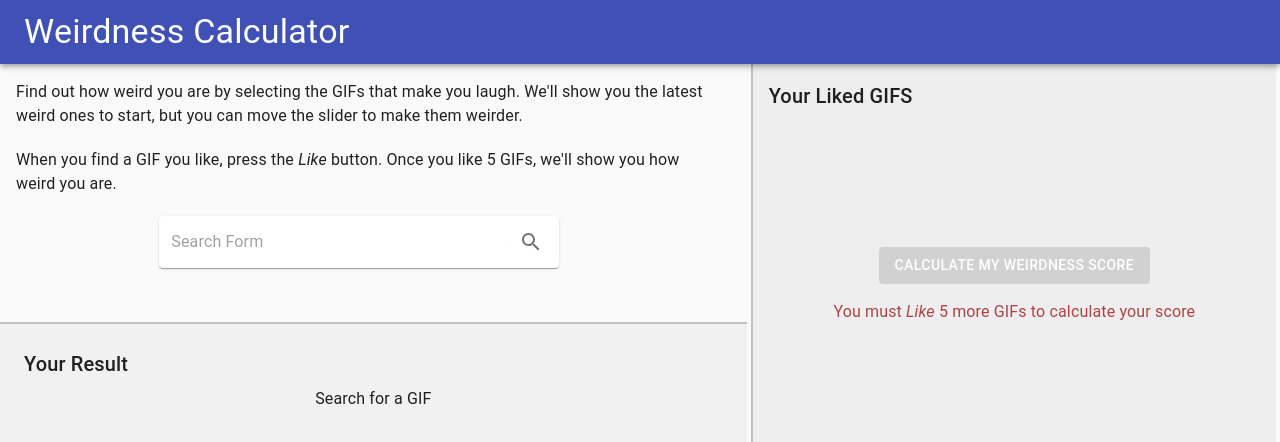
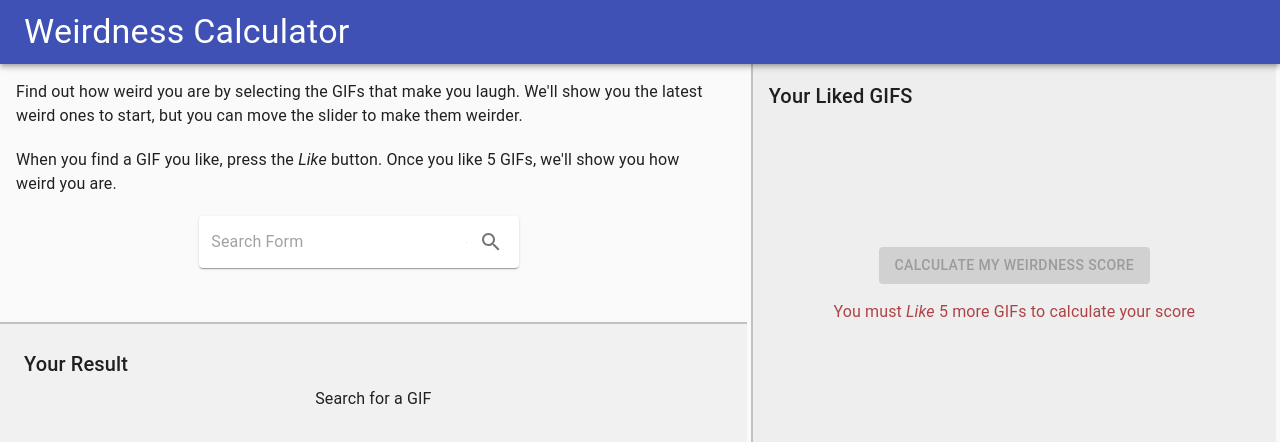
Before and after one commit to AJean144/giphies, a React (Create React App) app: page / in a window 1280 px wide. Shown: the top 442 px of the page. Built offline with nearby package versions, Linux system fonts and the light colour scheme; no server answers.

Commit message:
Some code cleanup

```diff
--- a/src/components/Results/Results.js
+++ b/src/components/Results/Results.js
@@ -63,9 +63,11 @@ const Results = ({ likedGifs, handleStartOver }) => {
         <Grid className={classes.buttons}>
           <Grid container spacing={2} justify="center">
             <Grid item>
-              <Button variant="contained" color="primary" onClick={handleStartOver}>
-                <Link to='/' className={classes.removeLinkUnderline}>Start Over</Link>
+              <Link to='/' className={classes.removeLinkUnderline}>
+                <Button variant="contained" color="primary" onClick={handleStartOver}>
+                  Start Over
               </Button>
+              </Link>
             </Grid>
           </Grid>
         </Grid>
--- a/src/components/RightSection/RightBottomSection.js
+++ b/src/components/RightSection/RightBottomSection.js
@@ -64,9 +64,11 @@ const RightBottomSection = ({ likedGifs, handleUnlike, searchTerms }) => {
         </Grid>
       </Container>
       <Grid container direction="row" justify="center" alignItems="center">
-        <Button variant="contained" color="primary" disabled={allLikedGifsDisplay.length !== 5}>
-          <Link to='/results' className={classes.removeLinkUnderline}>Calculate My Weirdness Score</Link>
+        <Link to='/results' className={classes.removeLinkUnderline}>
+          <Button variant="contained" color="primary" disabled={allLikedGifsDisplay.length !== 5}>
+            Calculate My Weirdness Score
         </Button>
+        </Link>
         {(allLikedGifsDisplay.length !== 5) && getHowManyLeft(allLikedGifsDisplay.length)}
       </Grid>
     </>
--- a/src/components/Search/Search.js
+++ b/src/components/Search/Search.js
@@ -63,7 +63,7 @@ const Search = ({
         />
       </Paper>
       {notificationState && <Typography className={classes.errorText}>{notificationMessage}</Typography>}
-      {isLikedGifsAmount5 && <Typography className={classes.successText}>You may now calculate your weirdness score!</Typography>}
+      {isLikedGifsAmount5 && <Typography className={classes.successText}>Calculate your weirdness score!</Typography>}
     </Grid>
   );
 }
--- a/src/components/Search/styles.js
+++ b/src/components/Search/styles.js
@@ -5,7 +5,7 @@ const useStyles = makeStyles({
     padding: '2px 4px',
     display: 'flex',
     alignItems: 'center',
-    width: 400,
+    width: 320,
   },
   input: {
     marginLeft: 8,
```
